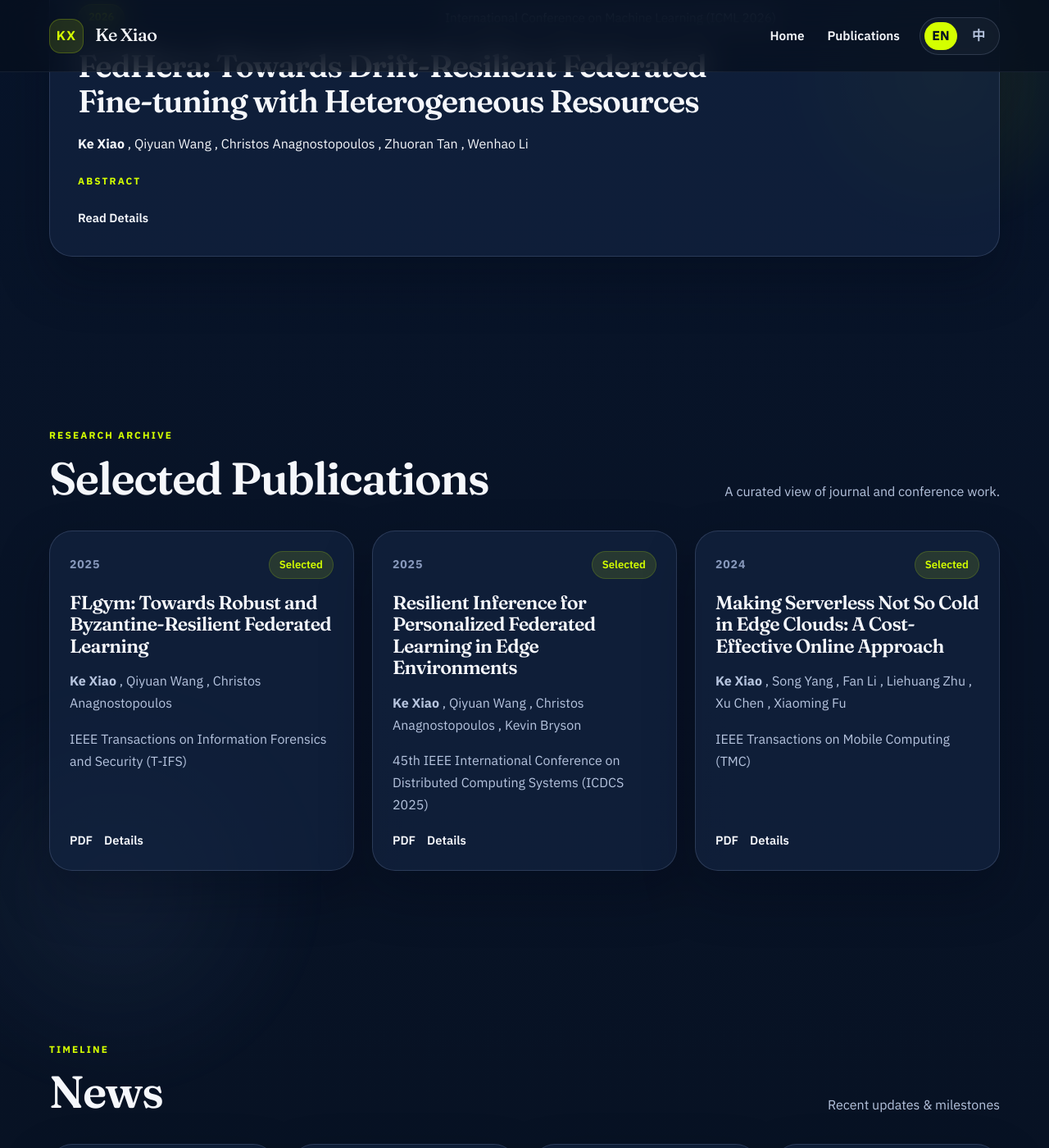
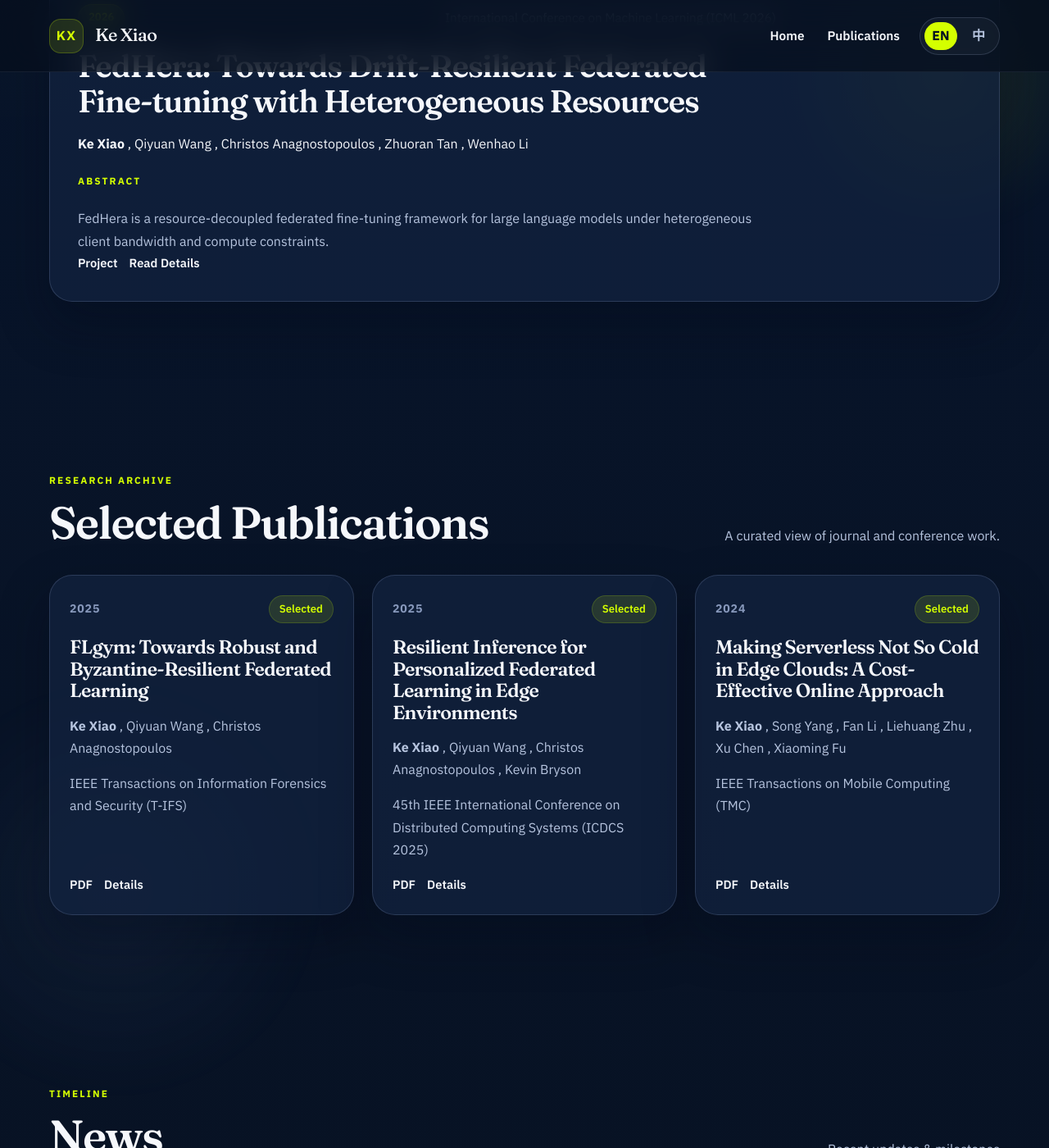
Before and after one commit to shock-xiaoke/shock-xiaoke.github.io, a Jekyll site: the page built from index.html, in a window 1280 px wide and 1400 px high, scrolled down 962 px. Shown: the whole window at 82% size. Built offline with Jekyll 4.4.1, drawn with Linux system fonts in a browser that asks for light colours; nearby versions of some CDN libraries; some of the changed text lies outside the part shown.

Commit message:
add FedHera page and reviewer info

```diff
--- a/_layouts/post.html
+++ b/_layouts/post.html
@@ -42,6 +42,12 @@ layout: default
                     <span data-i18n="detail.code">{{ site.data.i18n.en.detail.code }}</span>
                 </a>
                 {% endif %}
+
+                {% if page.project %}
+                <a href="{{ page.project }}" class="btn btn-secondary" target="_blank" rel="noopener">
+                    <span data-en="Project Page" data-cn="项目主页">Project Page</span>
+                </a>
+                {% endif %}
             </div>
         </article>
 
--- a/_posts/2026-04-30-fedhera.md
+++ b/_posts/2026-04-30-fedhera.md
@@ -14,6 +14,9 @@ authors:
   - Christos Anagnostopoulos
   - Zhuoran Tan
   - Wenhao Li
+project: "https://shock-xiaoke.github.io/FedHera/"
+summary: "FedHera is a resource-decoupled federated fine-tuning framework for large language models under heterogeneous client bandwidth and compute constraints."
+summary_cn: "FedHera 是一个面向异构客户端带宽与算力约束的大语言模型资源解耦联邦微调框架。"
 ---
 <h3 data-en="Abstract" data-cn="摘要">Abstract</h3>
 
--- a/assets/css/style.css
+++ b/assets/css/style.css
@@ -727,6 +727,7 @@ main {
 
 .about-focus,
 .about-interests,
+.service-card,
 .education-card {
     padding: 24px;
 }
@@ -763,6 +764,12 @@ main {
 .about-side {
     display: grid;
     gap: 18px;
+}
+
+.service-copy {
+    margin-top: 12px;
+    color: var(--text-secondary);
+    font-size: 0.98rem;
 }
 
 .timeline {
@@ -1158,6 +1165,7 @@ button:focus-visible {
     .news-card,
     .about-focus,
     .about-interests,
+    .service-card,
     .education-card {
         padding: 22px;
     }
--- a/index.html
+++ b/index.html
@@ -122,9 +122,11 @@ title: Home
 
                 <p class="mini-label feature-card__label" data-i18n="featured.summary_label">{{
                     site.data.i18n.en.featured.summary_label }}</p>
-                <p class="feature-card__summary" data-en="{{ featured_pub.abstract | strip_html | strip_newlines | truncate: 300 | escape }}"
-                    data-cn="{{ featured_pub.abstract_cn | default: featured_pub.abstract | strip_html | strip_newlines | truncate: 170 | escape }}">
-                    {{ featured_pub.abstract | strip_html | strip_newlines | truncate: 300 }}
+                {% assign featured_summary = featured_pub.summary | default: featured_pub.abstract | default: featured_pub.excerpt %}
+                {% assign featured_summary_cn = featured_pub.summary_cn | default: featured_pub.abstract_cn | default: featured_summary %}
+                <p class="feature-card__summary" data-en="{{ featured_summary | strip_html | strip_newlines | truncate: 300 | escape }}"
+                    data-cn="{{ featured_summary_cn | strip_html | strip_newlines | truncate: 170 | escape }}">
+                    {{ featured_summary | strip_html | strip_newlines | truncate: 300 }}
                 </p>
 
                 <div class="pub-links">
@@ -133,6 +135,10 @@ title: Home
                     {% endif %}
                     {% if featured_pub.code %}
                     <a href="{{ featured_pub.code }}" target="_blank" rel="noopener">Code</a>
+                    {% endif %}
+                    {% if featured_pub.project %}
+                    <a href="{{ featured_pub.project }}" target="_blank" rel="noopener" data-en="Project"
+                        data-cn="项目主页">Project</a>
                     {% endif %}
                     <a href="{{ featured_pub.url | relative_url }}">
                         <span data-i18n="featured.details">{{ site.data.i18n.en.featured.details }}</span>
@@ -188,6 +194,10 @@ title: Home
                     {% endif %}
                     {% if pub.code %}
                     <a href="{{ pub.code }}" target="_blank" rel="noopener">Code</a>
+                    {% endif %}
+                    {% if pub.project %}
+                    <a href="{{ pub.project }}" target="_blank" rel="noopener" data-en="Project"
+                        data-cn="项目主页">Project</a>
                     {% endif %}
                     <a href="{{ pub.url | relative_url }}">
                         <span data-i18n="pubs.details">{{ site.data.i18n.en.pubs.details }}</span>
@@ -280,6 +290,15 @@ title: Home
                 </div>
             </div>
 
+            <div class="service-card glass-panel">
+                <p class="mini-label" data-en="Academic Service" data-cn="学术服务">Academic Service</p>
+                <p class="service-copy"
+                    data-en="Reviewer for journals including IEEE TMC, Computer Communications, and Computer Networks."
+                    data-cn="担任 IEEE TMC、Computer Communications、Computer Networks 等期刊审稿人。">
+                    Reviewer for journals including IEEE TMC, Computer Communications, and Computer Networks.
+                </p>
+            </div>
+
             <div class="education-card glass-panel">
                 <p class="mini-label" data-i18n="about.education">{{ site.data.i18n.en.about.education }}</p>
                 <div class="timeline">
--- a/publications.html
+++ b/publications.html
@@ -68,6 +68,10 @@ title: Publications
                     {% if pub.code %}
                     <a href="{{ pub.code }}" target="_blank" rel="noopener">Code</a>
                     {% endif %}
+                    {% if pub.project %}
+                    <a href="{{ pub.project }}" target="_blank" rel="noopener" data-en="Project"
+                        data-cn="项目主页">Project</a>
+                    {% endif %}
                     <a href="{{ pub.url | relative_url }}">
                         <span data-i18n="pubs.read_more">{{ site.data.i18n.en.pubs.read_more }}</span>
                     </a>
```
